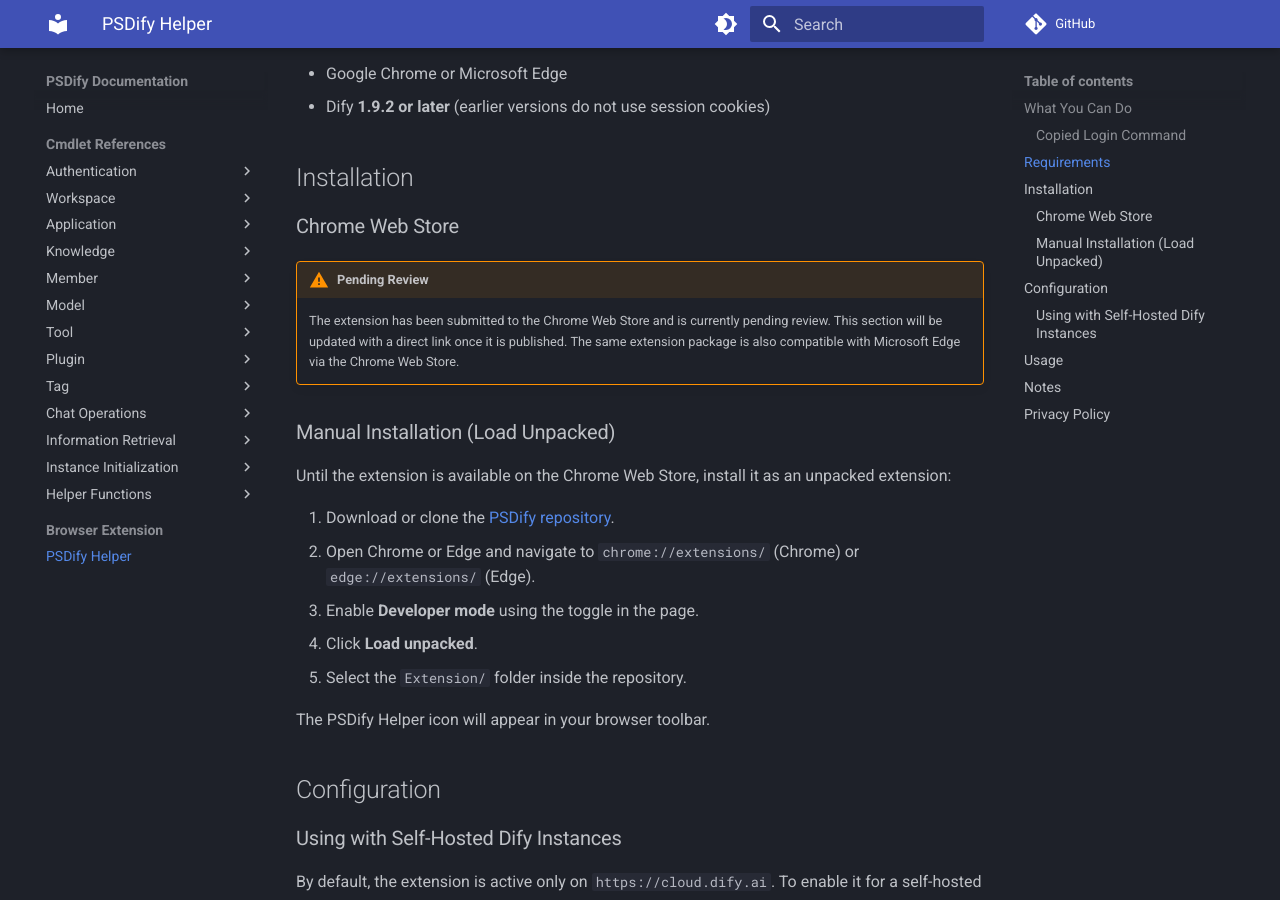
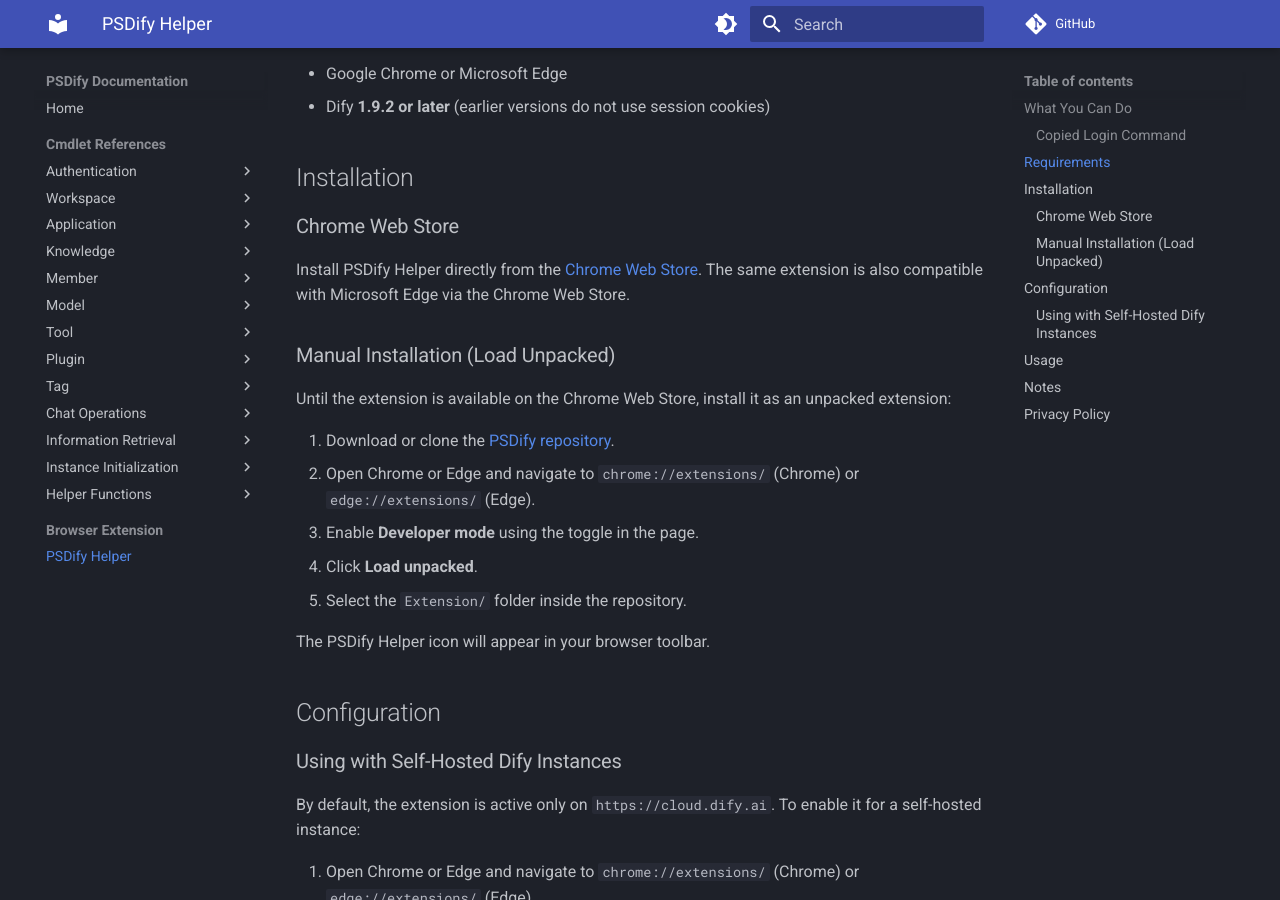
Before and after one commit to kurokobo/psdify, an MkDocs documentation site: the page built from Docs/docs/extension/helper.md, in a window 1280 px wide and 900 px high, scrolled down 1470 px. Built offline with MkDocs 1.6.1 and Material for MkDocs 9.7.7, drawn with Linux system fonts in a browser that asks for light colours; comment, search, counter and statistics services are not loaded; some of the changed text lies outside the part shown.

Commit message:
docs: add link to chrome web store

```diff
--- a/Docs/docs/extension/helper.md
+++ b/Docs/docs/extension/helper.md
@@ -2,11 +2,10 @@
 
 PSDify Helper is a companion browser extension for Chrome and Edge that lets you copy a `Connect-Dify` login command or individual session tokens directly from the Dify console, without manually digging through developer tools.
 
-!!! note "Chrome Web Store — Pending Review"
+!!! note "Chrome Web Store"
 
-    PSDify Helper has been submitted to the Chrome Web Store and is currently pending review.
-    Once published, you will be able to install it directly from the store.
-    In the meantime, follow the [manual installation](#manual-installation-load-unpacked) steps below.
+    PSDify Helper is available on the [Chrome Web Store](https://chromewebstore.google.com/detail/psdify-helper/ilhdadmkkcheoojjemdbklgelnaikhfp).
+    It is also compatible with Microsoft Edge via the Chrome Web Store.
 
 ## What You Can Do
 
@@ -50,11 +49,8 @@
 
 ### Chrome Web Store
 
-!!! warning "Pending Review"
-
-    The extension has been submitted to the Chrome Web Store and is currently pending review.
-    This section will be updated with a direct link once it is published.
-    The same extension package is also compatible with Microsoft Edge via the Chrome Web Store.
+Install PSDify Helper directly from the [Chrome Web Store](https://chromewebstore.google.com/detail/psdify-helper/ilhdadmkkcheoojjemdbklgelnaikhfp).
+The same extension is also compatible with Microsoft Edge via the Chrome Web Store.
 
 ### Manual Installation (Load Unpacked)
 
```
Also changed, not shown: README.md.
